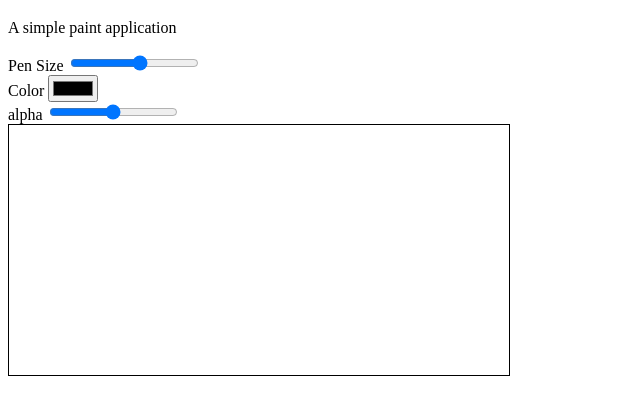
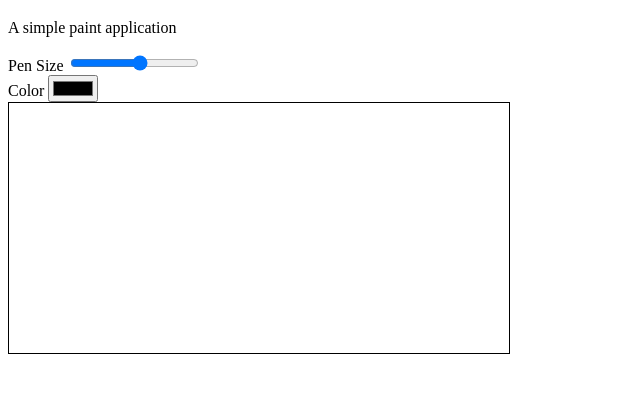
Before and after one commit to acleland/MintPixel, a website: page index.html in a window 1280 px wide. Shown: the part 61-476 px from the top of the page, without its empty margins (0-640 px from the left). Drawn offline with Linux system fonts and the light colour scheme.

Commit message:
removed alpha range

```diff
--- a/index.html
+++ b/index.html
@@ -25,9 +25,6 @@
         <label for="color">Color</label>
         <input type="color" name="color" id="color">
       </div>
-
-      <label for="alpha">alpha</label>
-      <input type="range" name="alpha">
     </div>
     <canvas id="canvas"></canvas>
     <script src="paint.js"></script>
```
